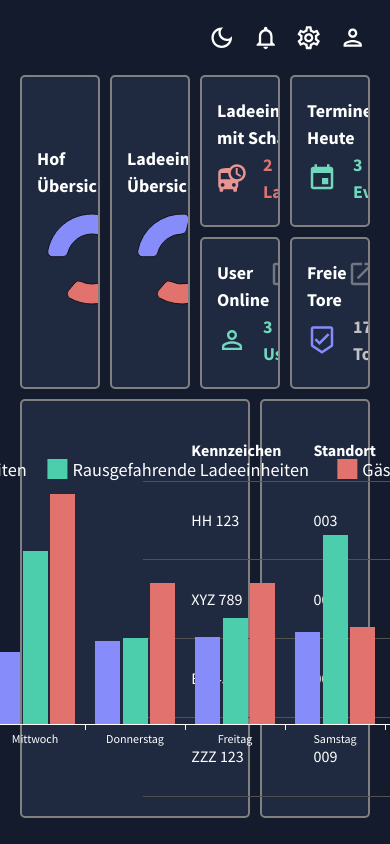
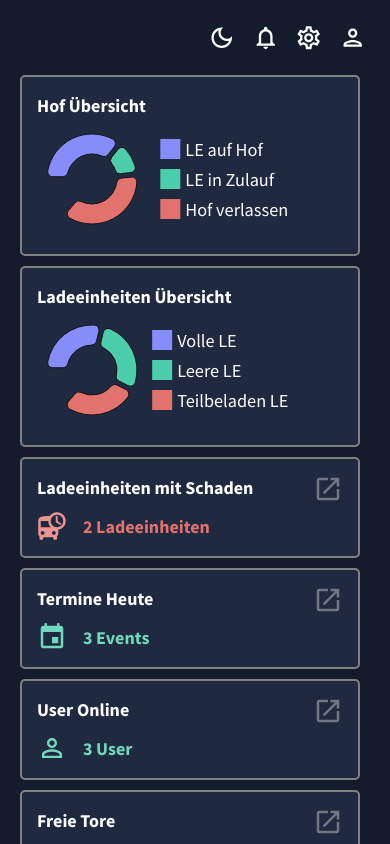
Before and after one commit to crowtek/Data-Visualization-Tool, a React (Create React App) app: page / in a window 390 px wide. Built offline with nearby package versions, Linux system fonts and the light colour scheme.

Commit message:
made dashboard responsiv for mobile

```diff
--- a/src/scenes/Dashboard/components/WeeklyOverview.jsx
+++ b/src/scenes/Dashboard/components/WeeklyOverview.jsx
@@ -1,4 +1,4 @@
-import { Box, Typography, useTheme } from "@mui/material";
+import { Box, useTheme } from "@mui/material";
 import { tokens } from "../../../theme";
 import { BarChart } from '@mui/x-charts/BarChart';
 import { axisClasses } from '@mui/x-charts';
@@ -71,7 +71,7 @@ const SalesQuantity = ({ isScreenLg }) => {
   };
 
   return (
-    <Box gridColumn="span 8" gridRow="span 4" sx={boxStyle(colors)}>
+    <Box gridColumn="span 8" gridRow="span 4" sx={isScreenLg ? {display:"none"} : boxStyle(colors)} >
       <Box display={"flex"} justifyContent={"center"}>
         <BarChart
           dataset={dataset}
--- a/src/scenes/Dashboard/index.jsx
+++ b/src/scenes/Dashboard/index.jsx
@@ -16,9 +16,26 @@ const Dashboard = () => {
   const theme = useTheme();
   const isScreenLg = useMediaQuery(theme.breakpoints.down("lg"));
 
+  const gridStyle = () => ({
+    display:"grid",
+    gridTemplateColumns:"repeat(12, 1fr)",
+    gridAutoRows:"repeat(6, 1fr)",
+    gap:"10px",
+    height:"100%"
+  });
+  const mobileGridStyle = () => ({
+    display:"grid",
+    gridTemplateColumns:"1fr",
+    gridAutoRows:"repeat(12, 1fr)",
+    gap:"10px",
+    height:"100%"
+  });
+
+
+
   return (
     <Box paddingX="20px" height={"88vh"}>
-      <Box display="grid" gridTemplateColumns="repeat(12, 1fr)" gridAutoRows="repeat(6, 1fr)" gap="10px" height={"100%"}>
+      <Box sx={isScreenLg ? mobileGridStyle: gridStyle}>
         <Yard vehicleData={mockDataVehicles} zulaufData={mockDataVehiclesZulauf} historyData={mockDataVehiclesHistory} />
         <Vehicles vehicleData={mockDataVehicles} />
         <Damages vehicleData={mockDataVehicles} />
```
